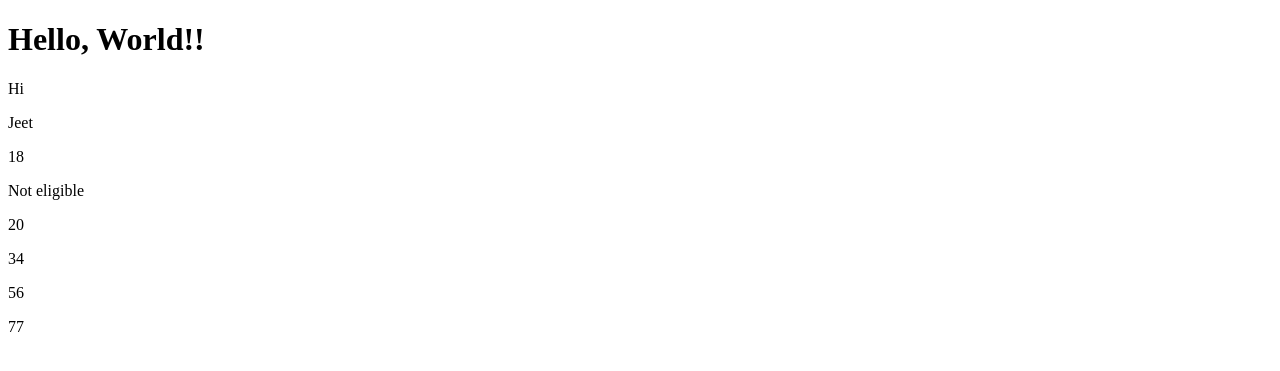
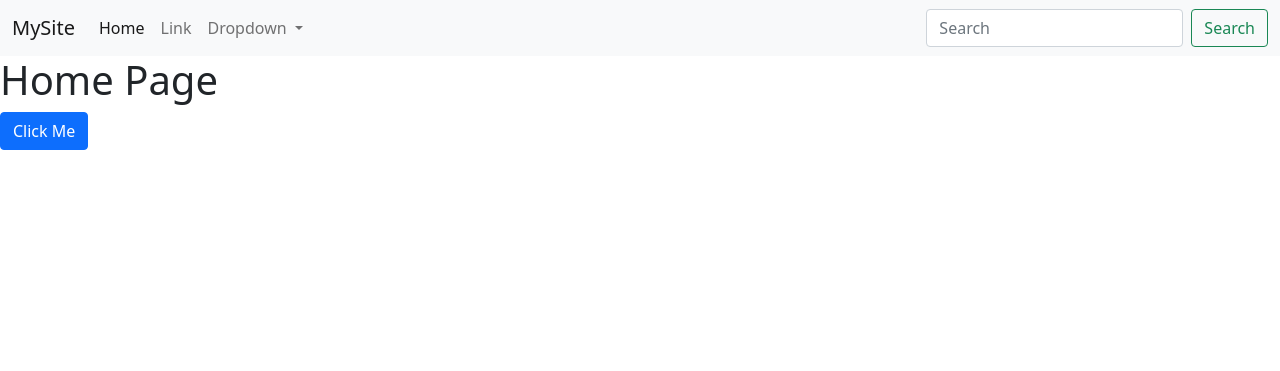
Before and after one commit to santoshkpatro/mysite-class01, a Django app: page / in a window 1280 px wide. Shown: the top 371 px of the page. Run offline with Django 4.2, Linux system fonts and the light colour scheme.

Commit message:
templating done

```diff
--- /dev/null
+++ b/templates/base.html
@@ -0,0 +1,29 @@
+<!doctype html>
+<html lang="en">
+
+<head>
+    <!-- Required meta tags -->
+    <meta charset="utf-8">
+    <meta name="viewport" content="width=device-width, initial-scale=1">
+
+    <!-- Bootstrap CSS -->
+    <link href="https://cdn.jsdelivr.net/npm/bootstrap@5.1.3/dist/css/bootstrap.min.css" rel="stylesheet"
+        integrity="sha384-1BmE4kWBq78iYhFldvKuhfTAU6auU8tT94WrHftjDbrCEXSU1oBoqyl2QvZ6jIW3" crossorigin="anonymous">
+
+    <title>MySite</title>
+</head>
+
+<body>
+    {% include 'navbar.html' %}
+
+    {% block body %}
+
+    {% endblock %}
+
+    <!-- Option 1: Bootstrap Bundle with Popper -->
+    <script src="https://cdn.jsdelivr.net/npm/bootstrap@5.1.3/dist/js/bootstrap.bundle.min.js"
+        integrity="sha384-ka7Sk0Gln4gmtz2MlQnikT1wXgYsOg+OMhuP+IlRH9sENBO0LRn5q+8nbTov4+1p"
+        crossorigin="anonymous"></script>
+</body>
+
+</html>
--- a/templates/index.html
+++ b/templates/index.html
@@ -1,25 +1,8 @@
-<!DOCTYPE html>
-<html lang="en">
-<head>
-    <meta charset="UTF-8">
-    <meta http-equiv="X-UA-Compatible" content="IE=edge">
-    <meta name="viewport" content="width=device-width, initial-scale=1.0">
-    <title>Document</title>
-</head>
-<body>
-    <h1>Hello, World!!</h1>
-    <p>Hi</p>
-    <p>{{ name }}</p>
-    <p>{{ age }}</p>
+{% extends 'base.html' %}
 
-    {% if age > 20 %}
-        <p>Eligible</p>
-    {% else %}
-        <p>Not eligible</p>
-    {% endif %}
+{% block body %}
 
-    {% for score in scores %}
-        <p>{{ score }}</p>
-    {% endfor %}
-</body>
-</html>
+<h1>Home Page</h1>
+<button class="btn btn-primary">Click Me</button>
+
+{% endblock %}
--- /dev/null
+++ b/templates/navbar.html
@@ -0,0 +1,37 @@
+<nav class="navbar navbar-expand-lg navbar-light bg-light">
+    <div class="container-fluid">
+        <a class="navbar-brand" href="#">MySite</a>
+        <button class="navbar-toggler" type="button" data-bs-toggle="collapse" data-bs-target="#navbarSupportedContent"
+            aria-controls="navbarSupportedContent" aria-expanded="false" aria-label="Toggle navigation">
+            <span class="navbar-toggler-icon"></span>
+        </button>
+        <div class="collapse navbar-collapse" id="navbarSupportedContent">
+            <ul class="navbar-nav me-auto mb-2 mb-lg-0">
+                <li class="nav-item">
+                    <a class="nav-link active" aria-current="page" href="#">Home</a>
+                </li>
+                <li class="nav-item">
+                    <a class="nav-link" href="#">Link</a>
+                </li>
+                <li class="nav-item dropdown">
+                    <a class="nav-link dropdown-toggle" href="#" id="navbarDropdown" role="button"
+                        data-bs-toggle="dropdown" aria-expanded="false">
+                        Dropdown
+                    </a>
+                    <ul class="dropdown-menu" aria-labelledby="navbarDropdown">
+                        <li><a class="dropdown-item" href="#">Action</a></li>
+                        <li><a class="dropdown-item" href="#">Another action</a></li>
+                        <li>
+                            <hr class="dropdown-divider">
+                        </li>
+                        <li><a class="dropdown-item" href="#">Something else here</a></li>
+                    </ul>
+                </li>
+            </ul>
+            <form class="d-flex">
+                <input class="form-control me-2" type="search" placeholder="Search" aria-label="Search">
+                <button class="btn btn-outline-success" type="submit">Search</button>
+            </form>
+        </div>
+    </div>
+</nav>
```
Also changed, not shown: templates/about.html (+7 -12 lines), templates/accounts/login.html (+7 -12 lines), templates/accounts/register.html (+7 -12 lines).
